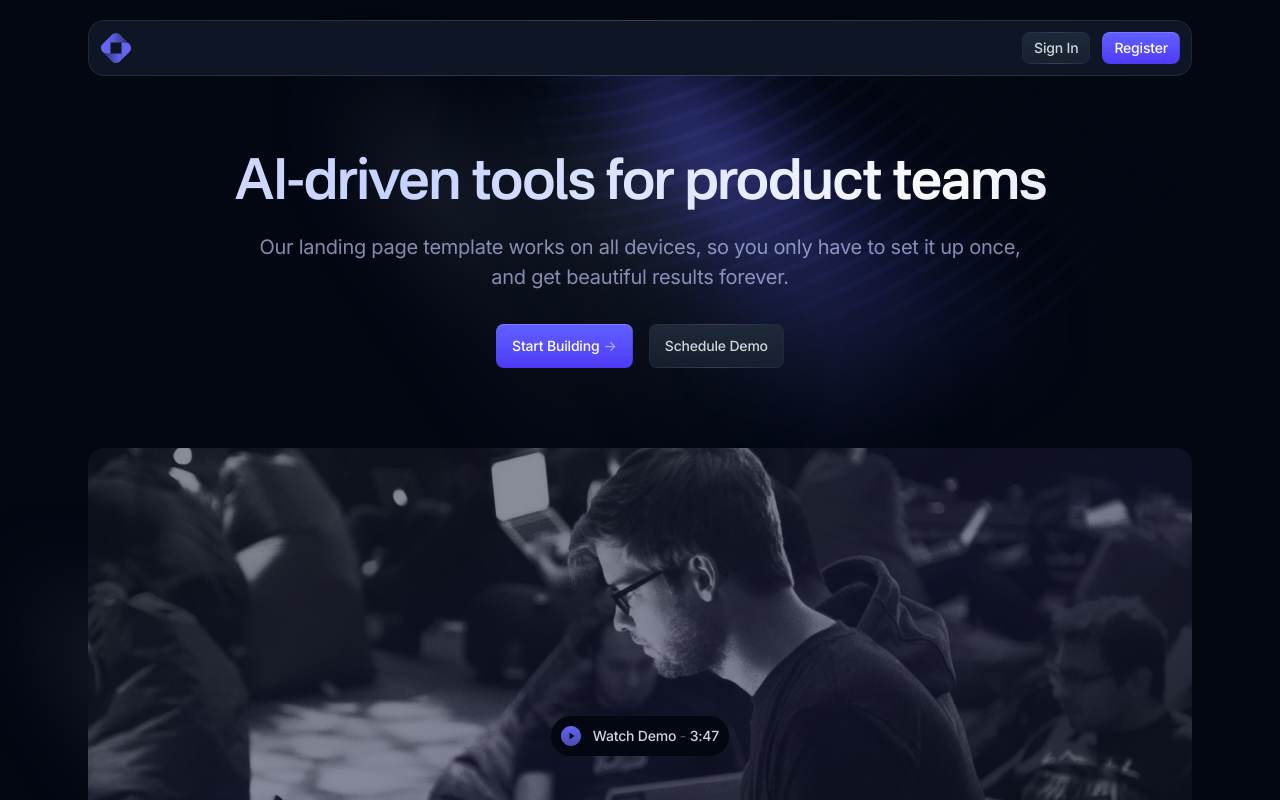
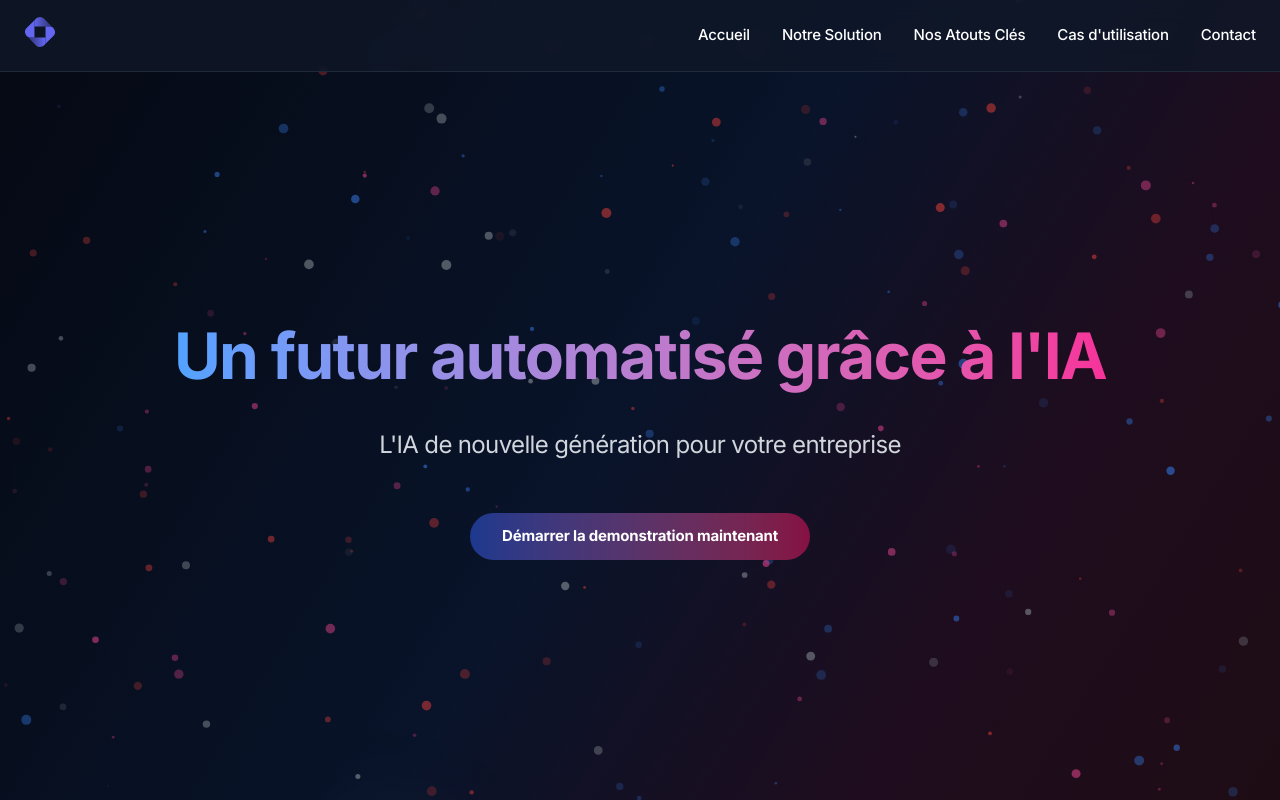
Before and after one commit to Abdallah-mrad/robodot-, a Next.js app: page / in a window 1280 px wide. Shown: the top 800 px of the page. Built offline with nearby package versions, Linux system fonts and the light colour scheme.

Commit message:
Update header.tsx

```diff
--- a/components/ui/header.tsx
+++ b/components/ui/header.tsx
@@ -1,38 +1,173 @@
 "use client";
 
-import Link from "next/link";
+import { useEffect, useRef } from 'react';
 import Logo from "./logo";
 
-export default function Header() {
+export default function TechHeader() {
+  const canvasRef = useRef<HTMLCanvasElement>(null);
+
+  useEffect(() => {
+    if (!canvasRef.current) return;
+
+    const canvas = canvasRef.current;
+    const ctx = canvas.getContext('2d');
+    if (!ctx) return;
+
+    // Configuration initiale
+    canvas.width = window.innerWidth;
+    canvas.height = window.innerHeight;
+
+    // Particules
+    const particles: Particle[] = [];
+    const particleCount = 200;
+    const colors = ['#3B82F6', '#EC4899', '#EF4444', '#9CA3AF']; // Bleu, rose, rouge, gris
+
+    class Particle {
+      x: number;
+      y: number;
+      size: number;
+      color: string;
+      speedX: number;
+      speedY: number;
+      alpha: number;
+      angle: number;
+
+      constructor() {
+        this.x = Math.random() * canvas.width;
+        this.y = Math.random() * canvas.height;
+        this.size = Math.random() * 4 + 1;
+        this.color = colors[Math.floor(Math.random() * colors.length)];
+        this.speedX = Math.random() * 3 - 1.5;
+        this.speedY = Math.random() * 3 - 1.5;
+        this.alpha = Math.random() * 0.6 + 0.1;
+        this.angle = 0;
+      }
+
+      update() {
+        this.angle += 0.01;
+        this.x += this.speedX + Math.cos(this.angle) * 0.5;
+        this.y += this.speedY + Math.sin(this.angle) * 0.5;
+
+        if (this.x > canvas.width + 20 || this.x < -20) this.x = this.x < 0 ? canvas.width : 0;
+        if (this.y > canvas.height + 20 || this.y < -20) this.y = this.y < 0 ? canvas.height : 0;
+      }
+
+      draw() {
+        ctx!.globalAlpha = this.alpha;
+        ctx!.fillStyle = this.color;
+        ctx!.beginPath();
+        ctx!.arc(this.x, this.y, this.size, 0, Math.PI * 2);
+        ctx!.fill();
+      }
+    }
+
+    // Création des particules
+    for (let i = 0; i < particleCount; i++) {
+      particles.push(new Particle());
+    }
+
+    // Connexions entre particules
+    const connectParticles = () => {
+      for (let a = 0; a < particles.length; a++) {
+        for (let b = a; b < particles.length; b++) {
+          const dx = particles[a].x - particles[b].x;
+          const dy = particles[a].y - particles[b].y;
+          const distance = Math.sqrt(dx * dx + dy * dy);
+
+          if (distance < 100) {
+            ctx!.strokeStyle = `${particles[a].color}${Math.floor((1 - distance/100) * 0.3 * 255).toString(16).padStart(2, '0')}`;
+            ctx!.lineWidth = 0.5;
+            ctx!.beginPath();
+            ctx!.moveTo(particles[a].x, particles[a].y);
+            ctx!.lineTo(particles[b].x, particles[b].y);
+            ctx!.stroke();
+          }
+        }
+      }
+    };
+
+    // Animation
+    const animate = () => {
+      ctx!.clearRect(0, 0, canvas.width, canvas.height);
+
+      // Fond dégradé
+      const gradient = ctx!.createLinearGradient(0, 0, canvas.width, canvas.height);
+      gradient.addColorStop(0, '#1F2937');
+      gradient.addColorStop(0.5, '#3B82F6');
+      gradient.addColorStop(0.75, '#EC4899');
+      gradient.addColorStop(1, '#EF4444');
+
+      ctx!.globalAlpha = 0.15;
+      ctx!.fillStyle = gradient;
+      ctx!.fillRect(0, 0, canvas.width, canvas.height);
+
+      // Connexions
+      connectParticles();
+
+      // Particules
+      particles.forEach(particle => {
+        particle.update();
+        particle.draw();
+      });
+
+      requestAnimationFrame(animate);
+    };
+
+    animate();
+
+    const handleResize = () => {
+      canvas.width = window.innerWidth;
+      canvas.height = window.innerHeight;
+    };
+
+    window.addEventListener('resize', handleResize);
+    return () => window.removeEventListener('resize', handleResize);
+  }, []);
+
   return (
-    <header className="z-30 mt-2 w-full md:mt-5">
-      <div className="mx-auto max-w-6xl px-4 sm:px-6">
-        <div className="relative flex h-14 items-center justify-between gap-3 rounded-2xl bg-gray-900/90 px-3 before:pointer-events-none before:absolute before:inset-0 before:rounded-[inherit] before:border before:border-transparent before:[background:linear-gradient(to_right,var(--color-gray-800),var(--color-gray-700),var(--color-gray-800))_border-box] before:[mask-composite:exclude_!important] before:[mask:linear-gradient(white_0_0)_padding-box,_linear-gradient(white_0_0)] after:absolute after:inset-0 after:-z-10 after:backdrop-blur-xs">
-          {/* Site branding */}
-          <div className="flex flex-1 items-center">
+    <header className="relative h-screen w-full overflow-hidden">
+      {/* Canvas animé */}
+      <canvas
+        ref={canvasRef}
+        className="absolute inset-0 w-full h-full"
+      />
+
+      {/* Overlay */}
+      <div className="absolute inset-0 bg-black/20"></div>
+
+      {/* Navigation fixe */}
+      <nav className="fixed top-0 left-0 right-0 z-20 px-6 py-4 bg-gray-900/80 backdrop-blur-md border-b border-gray-800">
+        <div className="max-w-7xl mx-auto flex items-center justify-between">
+          <div className="w-32 md:w-40">
             <Logo />
           </div>
 
-          {/* Desktop sign in links */}
-          <ul className="flex flex-1 items-center justify-end gap-3">
-            <li>
-              <Link
-                href="/signin"
-                className="btn-sm relative bg-linear-to-b from-gray-800 to-gray-800/60 bg-[length:100%_100%] bg-[bottom] py-[5px] text-gray-300 before:pointer-events-none before:absolute before:inset-0 before:rounded-[inherit] before:border before:border-transparent before:[background:linear-gradient(to_right,var(--color-gray-800),var(--color-gray-700),var(--color-gray-800))_border-box] before:[mask-composite:exclude_!important] before:[mask:linear-gradient(white_0_0)_padding-box,_linear-gradient(white_0_0)] hover:bg-[length:100%_150%]"
-              >
-                Sign In
-              </Link>
-            </li>
-            <li>
-              <Link
-                href="/signup"
-                className="btn-sm bg-linear-to-t from-indigo-600 to-indigo-500 bg-[length:100%_100%] bg-[bottom] py-[5px] text-white shadow-[inset_0px_1px_0px_0px_--theme(--color-white/.16)] hover:bg-[length:100%_150%]"
-              >
-                Register
-              </Link>
-            </li>
-          </ul>
+          <div className="hidden md:flex space-x-8">
+            <a href="#" className="text-white hover:text-indigo-300 transition-colors font-medium">Accueil</a>
+            <a href="#" className="text-white hover:text-indigo-300 transition-colors font-medium">Notre Solution</a>
+            <a href="#" className="text-white hover:text-indigo-300 transition-colors font-medium">Nos Atouts Clés</a>
+            <a href="#" className="text-white hover:text-indigo-300 transition-colors font-medium">Cas d'utilisation</a>
+            <a href="#" className="text-white hover:text-indigo-300 transition-colors font-medium">Contact</a>
+          </div>
         </div>
+      </nav>
+
+      {/* Contenu centré */}
+      <div className="m-5 relative h-full flex flex-col items-center justify-center text-center px-4 pt-16">
+        <h1 className="text-4xl md:text-6xl font-bold text-white mb-5">
+        <span className="text-transparent bg-clip-text bg-gradient-to-r from-blue-400 to-pink-500">
+          Un futur automatisé grâce à l'IA
+          </span>
+        </h1>
+
+        <p className="m-5 text-xl md:text-2xl text-gray-300 max-w-2xl mb-8">
+        L'IA de nouvelle génération pour votre entreprise
+        </p>
+
+        <button className="m-5 relative overflow-hidden group bg-gradient-to-r from-blue-900 to-pink-900 text-white font-bold py-3 px-8 rounded-full hover:shadow-lg hover:shadow-pink-500/30 transition-all duration-300">
+          <span className="relative z-10">Démarrer la demonstration maintenant</span>
+          <span className="absolute inset-0 bg-gradient-to-r from-blue-500 to-pink-500 opacity-0 group-hover:opacity-100 transition-opacity duration-300"></span>
+        </button>
       </div>
     </header>
   );
```
